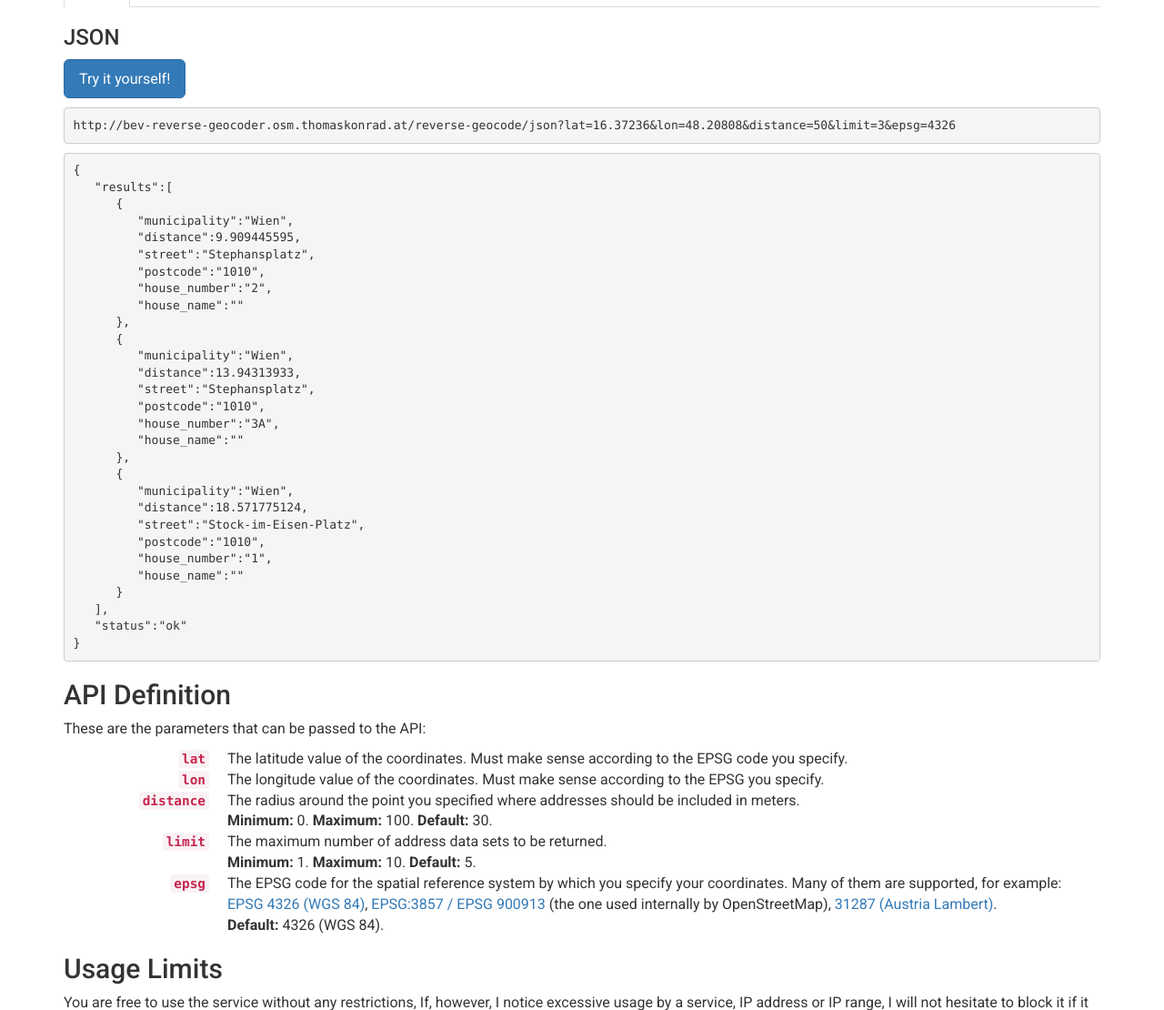
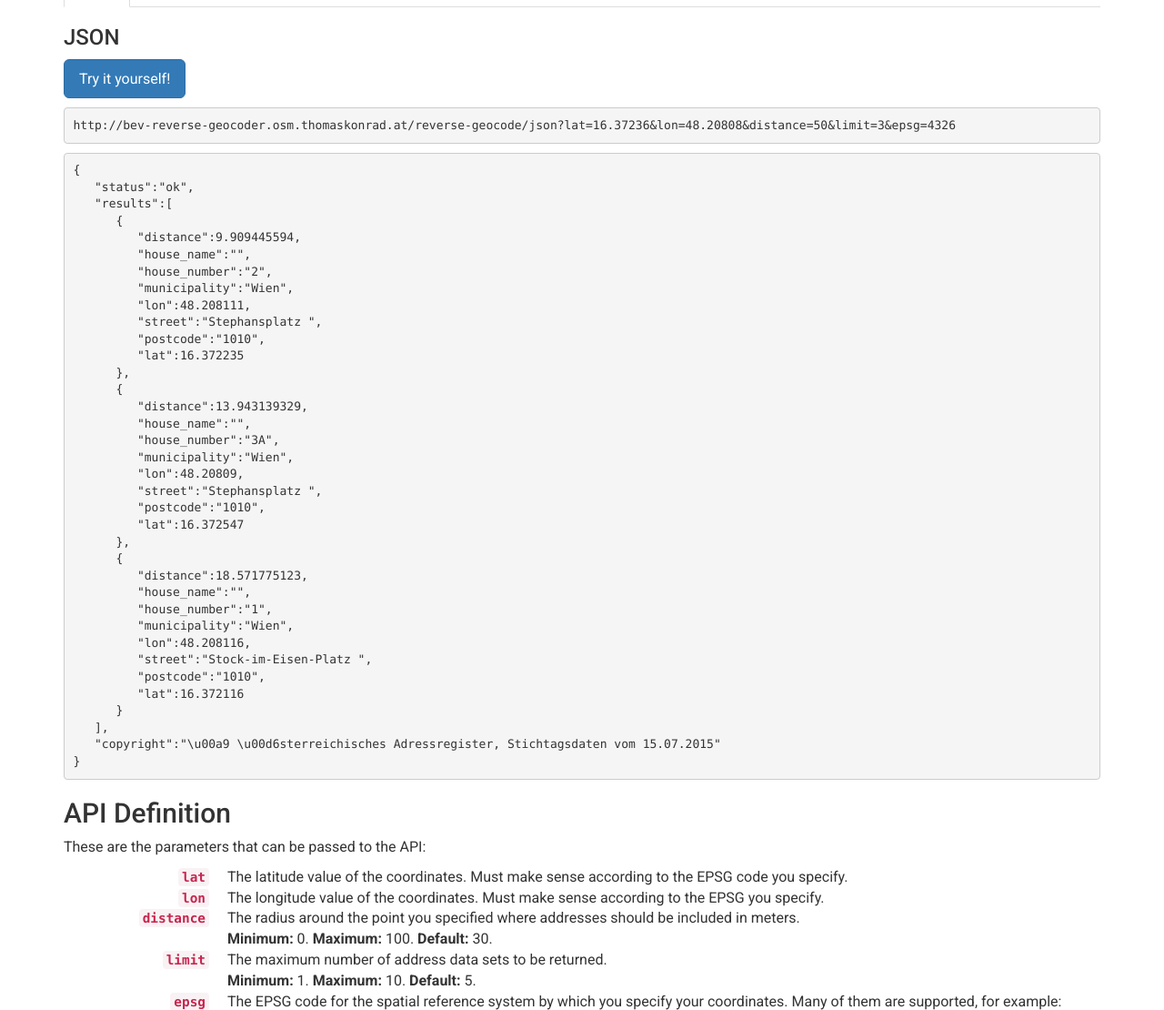
Before and after one commit to thomaskonrad/bev-reverse-geocoder, a Django app: page / in a window 1280 px wide. Shown: the part 349-1459 px from the top of the page at 91% size. Run offline with Django 3.2, Linux system fonts and the light colour scheme; some libraries are stand-ins or nearby versions.

Commit message:
Update examples.

```diff
--- a/bev_reverse_geocoder_api/templates/index.html
+++ b/bev_reverse_geocoder_api/templates/index.html
@@ -30,33 +30,40 @@
             <pre>http://bev-reverse-geocoder.osm.thomaskonrad.at/reverse-geocode/json?lat=16.37236&lon=48.20808&distance=50&limit=3&epsg=4326</pre>
 
     <pre>{
+   "status":"ok",
    "results":[
       {
+         "distance":9.909445594,
+         "house_name":"",
+         "house_number":"2",
          "municipality":"Wien",
-         "distance":9.909445595,
-         "street":"Stephansplatz",
+         "lon":48.208111,
+         "street":"Stephansplatz ",
          "postcode":"1010",
-         "house_number":"2",
-         "house_name":""
+         "lat":16.372235
       },
       {
+         "distance":13.943139329,
+         "house_name":"",
+         "house_number":"3A",
          "municipality":"Wien",
-         "distance":13.94313933,
-         "street":"Stephansplatz",
+         "lon":48.20809,
+         "street":"Stephansplatz ",
          "postcode":"1010",
-         "house_number":"3A",
-         "house_name":""
+         "lat":16.372547
       },
       {
+         "distance":18.571775123,
+         "house_name":"",
+         "house_number":"1",
          "municipality":"Wien",
-         "distance":18.571775124,
-         "street":"Stock-im-Eisen-Platz",
+         "lon":48.208116,
+         "street":"Stock-im-Eisen-Platz ",
          "postcode":"1010",
-         "house_number":"1",
-         "house_name":""
+         "lat":16.372116
       }
    ],
-   "status":"ok"
+   "copyright":"\u00a9 \u00d6sterreichisches Adressregister, Stichtagsdaten vom 15.07.2015"
 }</pre>
         </div>
         <div class="tab-pane" id="xml">
@@ -70,30 +77,39 @@
   &lt;status&gt;ok&lt;/status&gt;
   &lt;results&gt;
     &lt;address&gt;
+      &lt;distance&gt;9.909445594&lt;/distance&gt;
+      &lt;house_name/&gt;
+      &lt;house_number&gt;2&lt;/house_number&gt;
       &lt;municipality&gt;Wien&lt;/municipality&gt;
+      &lt;lon&gt;48.208111&lt;/lon&gt;
       &lt;street&gt;Stephansplatz&lt;/street&gt;
-            &lt;house_number&gt;2&lt;/house_number&gt;
       &lt;postcode&gt;1010&lt;/postcode&gt;
-            &lt;distance&gt;9.909445595&lt;/distance&gt;
-            &lt;house_name/&gt;
+      &lt;lat&gt;16.372235&lt;/lat&gt;
     &lt;/address&gt;
     &lt;address&gt;
+      &lt;distance&gt;13.943139329&lt;/distance&gt;
+      &lt;house_name/&gt;
+      &lt;house_number&gt;3A&lt;/house_number&gt;
       &lt;municipality&gt;Wien&lt;/municipality&gt;
+      &lt;lon&gt;48.20809&lt;/lon&gt;
       &lt;street&gt;Stephansplatz&lt;/street&gt;
-            &lt;house_number&gt;3A&lt;/house_number&gt;
       &lt;postcode&gt;1010&lt;/postcode&gt;
-            &lt;distance&gt;13.94313933&lt;/distance&gt;
-            &lt;house_name/&gt;
+      &lt;lat&gt;16.372547&lt;/lat&gt;
     &lt;/address&gt;
     &lt;address&gt;
+      &lt;distance&gt;18.571775123&lt;/distance&gt;
+      &lt;house_name/&gt;
+      &lt;house_number&gt;1&lt;/house_number&gt;
       &lt;municipality&gt;Wien&lt;/municipality&gt;
+      &lt;lon&gt;48.208116&lt;/lon&gt;
       &lt;street&gt;Stock-im-Eisen-Platz&lt;/street&gt;
-            &lt;house_number&gt;1&lt;/house_number&gt;
       &lt;postcode&gt;1010&lt;/postcode&gt;
-            &lt;distance&gt;18.571775124&lt;/distance&gt;
-            &lt;house_name/&gt;
+      &lt;lat&gt;16.372116&lt;/lat&gt;
     &lt;/address&gt;
   &lt;/results&gt;
+  &lt;copyright&gt;
+  © Österreichisches Adressregister, Stichtagsdaten vom 15.07.2015
+  &lt;/copyright&gt;
 &lt;/reverse_geocode_results&gt;</pre>
         </div>
 
```
Lines whose indentation alone changed are shown as unchanged.
